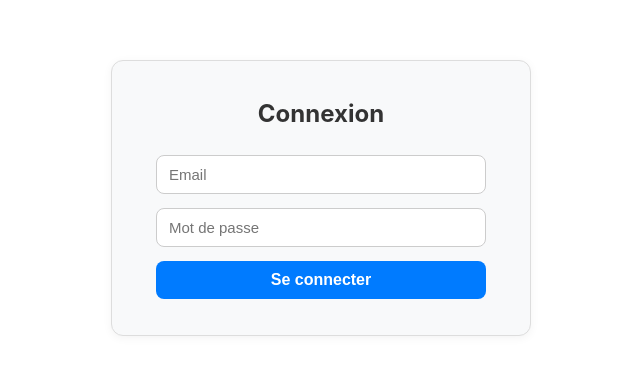
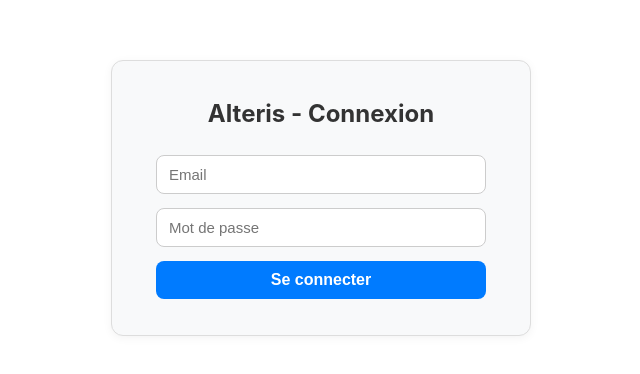
Before and after one commit to kurama-a/alteris, a React app in the folder frontend/: page /login in a window 1280 px wide. Shown: the part 202-576 px from the top of the page, without its empty margins (319-959 px from the left). Built offline with nearby package versions, Linux system fonts and the light colour scheme; no server answers; the HTML template or start-up script is replaced by a standard one.

Commit message:
Ajout nom alteris page d'accueil

```diff
--- a/frontend/src/api/auth.ts
+++ b/frontend/src/api/auth.ts
@@ -9,6 +9,6 @@ export async function generateEmail(data: EmailRequest): Promise<EmailResponse>
 }
 
 export async function login(data: LoginRequest): Promise<LoginResponse> {
-  const response = await axios.post("http://localhost:8000/auth/login", data);
+  const response = await axios.post("http://localhost:27593/auth/login", data);
   return response.data;
 }
--- a/frontend/src/config.ts
+++ b/frontend/src/config.ts
@@ -2,7 +2,7 @@ const DEFAULT_API_AUTH_URL =
   import.meta.env.VITE_API_BASE_URL ?? "http://localhost";
 
 const DEFAULT_API_AUTH_PORT =
-  import.meta.env.VITE_API_BASE_PORT ?? "2008";
+  import.meta.env.VITE_API_BASE_PORT ?? "5108";
 
 export const AUTH_API_URL = `${DEFAULT_API_AUTH_URL}:${DEFAULT_API_AUTH_PORT}/auth`;
 
--- a/frontend/src/pages/Login.tsx
+++ b/frontend/src/pages/Login.tsx
@@ -43,7 +43,7 @@ export default function Login() {
   return (
     <div className="login-page">
       <div className="login-box">
-        <h1 className="login-title">Connexion</h1>
+        <h1 className="login-title">Alteris - Connexion</h1>
         <form className="login-form" onSubmit={handleSubmit} noValidate>
           <input
             type="email"
```
